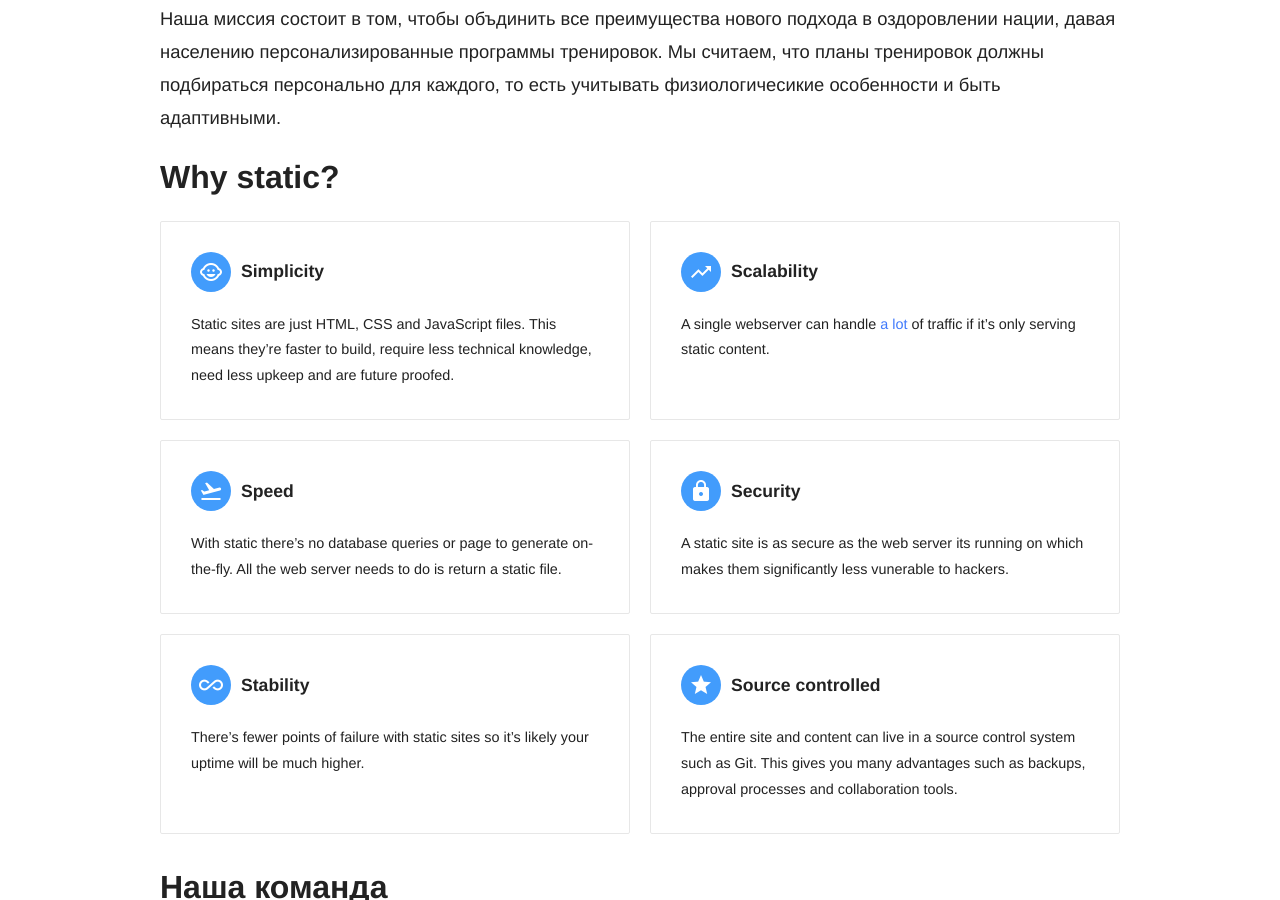
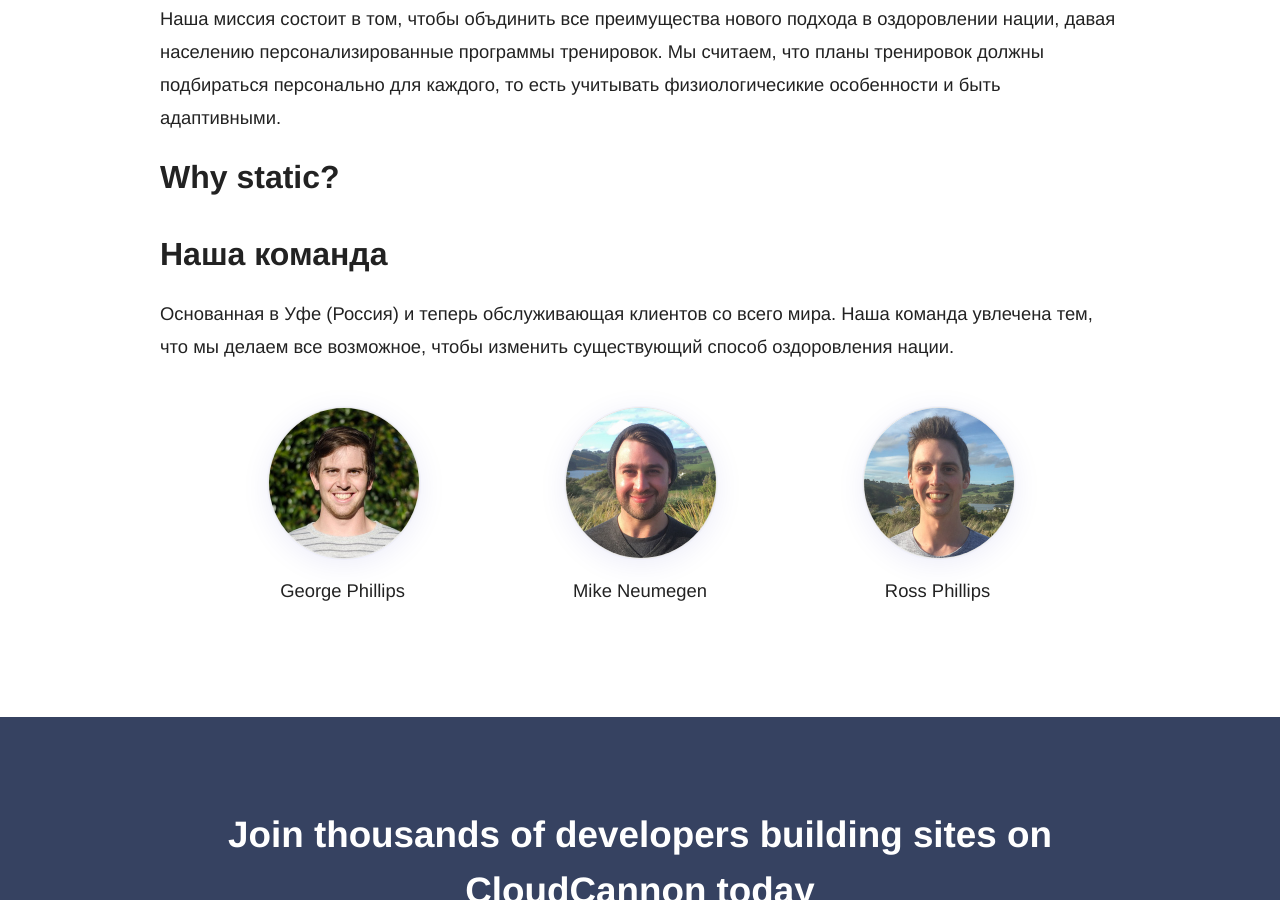
Before and after one commit to RakhimyanTim/adroholic.github.io, a Jekyll site: the page built from pages/about.html, in a window 1280 px wide and 900 px high, scrolled down 438 px. Built offline with Jekyll 4.4.1, drawn with Linux system fonts in a browser that asks for light colours; some web fonts are replaced.

Commit message:
Update about.html

```diff
--- a/pages/about.html
+++ b/pages/about.html
@@ -2,26 +2,6 @@
 layout: info-page
 title: О нас
 permalink: /about/
-icons: true
-static_manifesto:
-  - title: Simplicity
-    icon: child_care
-    content_markdown: Static sites are just HTML, CSS and JavaScript files. This means they're faster to build, require less technical knowledge, need less upkeep and are future proofed.
-  - title: Scalability
-    icon: trending_up
-    content_markdown: A single webserver can handle [a lot](http://www.speedemy.com/apache-vs-nginx-2015/) of traffic if it's only serving static content.
-  - title: Speed
-    content_markdown: With static there's no database queries or page to generate on-the-fly. All the web server needs to do is return a static file.
-    icon: flight_takeoff
-  - title: Security
-    content_markdown: A static site is as secure as the web server its running on which makes them significantly less vunerable to hackers.
-    icon: lock
-  - title: Stability
-    content_markdown: There's fewer points of failure with static sites so it's likely your uptime will be much higher.
-    icon: all_inclusive
-  - title: Source controlled
-    content_markdown: The entire site and content can live in a source control system such as Git. This gives you many advantages such as backups, approval processes and collaboration tools.
-    icon: star
 ---
 
 <div class="about">
```
